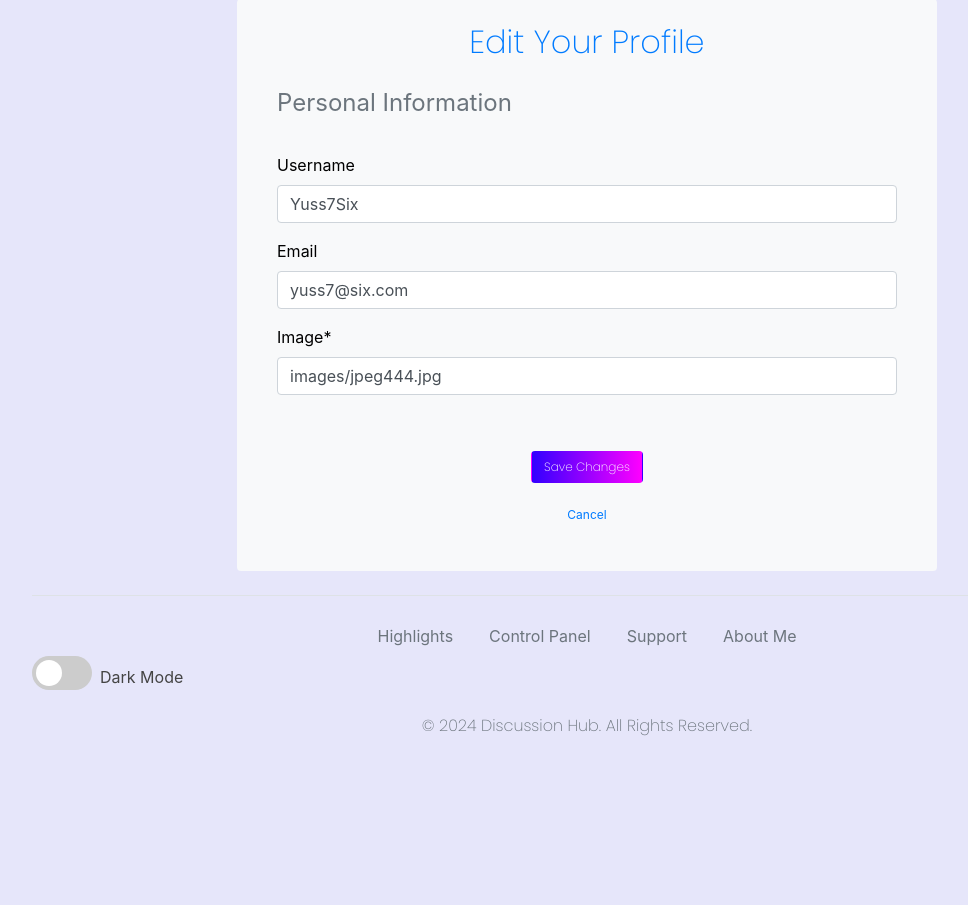
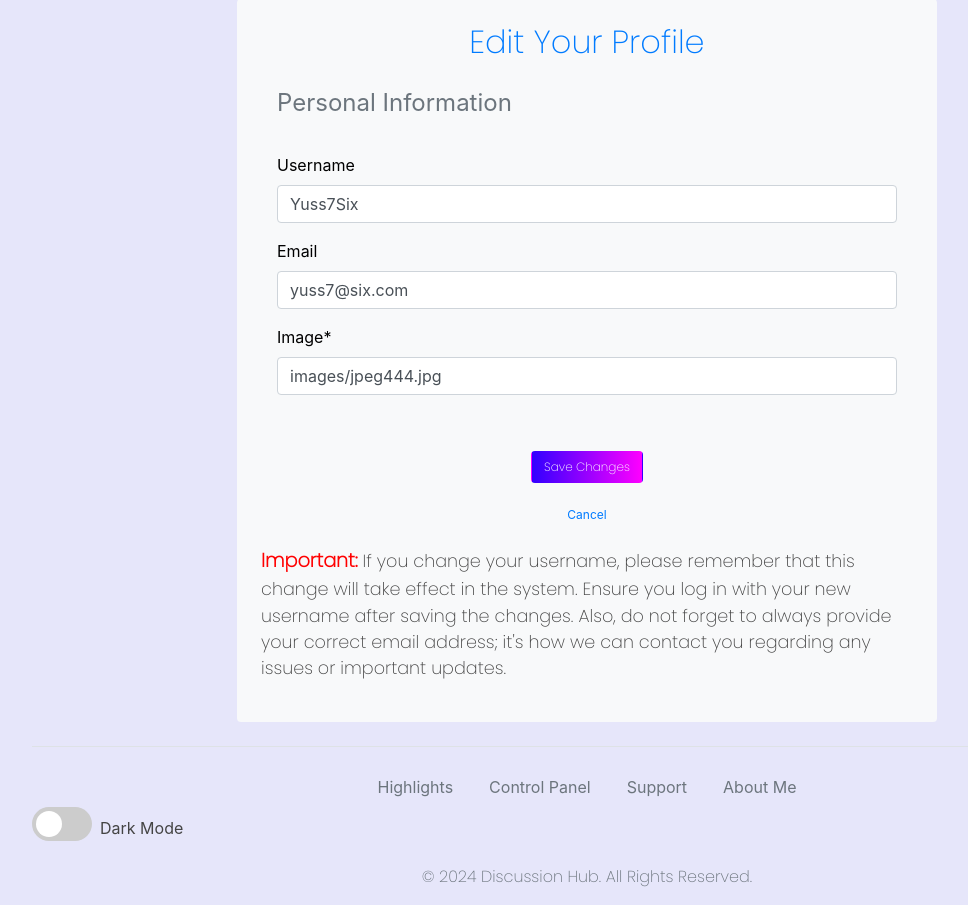
Before and after one commit to Yuss76A/the-discussion-blog, a Django app: page /account/update/ in a window 1280 px wide. Shown: the part 129-1034 px from the top of the page, without its empty margins (53-1021 px from the left). Before the commit the page ends 865 px from the top, so only its background shows below. Run offline with Django 4.2, Linux system fonts and the light colour scheme; a user stored in the database is signed in; data comes from the database, SQL or seed files in the repository; some libraries are stand-ins or nearby versions.

```diff
--- a/discussion_blog/settings.py
+++ b/discussion_blog/settings.py
@@ -17,7 +17,7 @@ TEMPLATES_DIR = os.path.join(BASE_DIR, 'templates')
 SECRET_KEY = os.getenv('SECRET_KEY')
 
 # SECURITY WARNING: don't run with debug turned on in production!
-DEBUG = False
+DEBUG = True
 
 ALLOWED_HOSTS = ["127.0.0.1", ".herokuapp.com"]
 
--- a/static/css/head.css
+++ b/static/css/head.css
@@ -606,7 +606,20 @@ button:hover {
     text-decoration: underline;
 }
 
-/* Dark Mood */
+/* Warning Message in the Update Account Page */
+.important-text {
+    color: red;
+    font-weight: bold;
+    font-size: 1.2rem;
+}
+
+/* Warning Text in the Update Account Page */
+.user-profile-message {
+    color: #000;
+    font-size: 1.1rem;
+}
+
+/* Dark Mood Starts Here */
 
 body.dark-mode {
     background-color: #000000;
@@ -713,7 +726,7 @@ body.dark-mode a {
 
 body.dark-mode a:hover {
     color: #bb86fc;
-    /* Lighter shade for link hover effect */
+
 }
 
 /* Ensure button colors are appropriate in dark mode */
@@ -733,13 +746,6 @@ body.light-mode ul li {
     color: #b7c2b7;
 
 }
-
-
-/* UL LI CSS from about us page */
-/* body.dark-mode ul li {
-    color: #FFFFFF;
-
-} */
 
 body.dark-mode .article-content {
     color: white;
--- a/users/templates/users/account_update.html
+++ b/users/templates/users/account_update.html
@@ -36,6 +36,10 @@
             {% endfor %}
             {% endif %}
         </div>
+         <!-- Notification about username change -->
+         <div class="user-profile-message">
+            <p><span class="important-text">Important:</span> If you change your username, please remember that this change will take effect in the system. Ensure you log in with your new username after saving the changes. Also, do not forget to always provide your correct email address; it's how we can contact you regarding any issues or important updates.</p>
+        </div>
     </div>
 </div>
 
```
Also changed, not shown: README.md.
